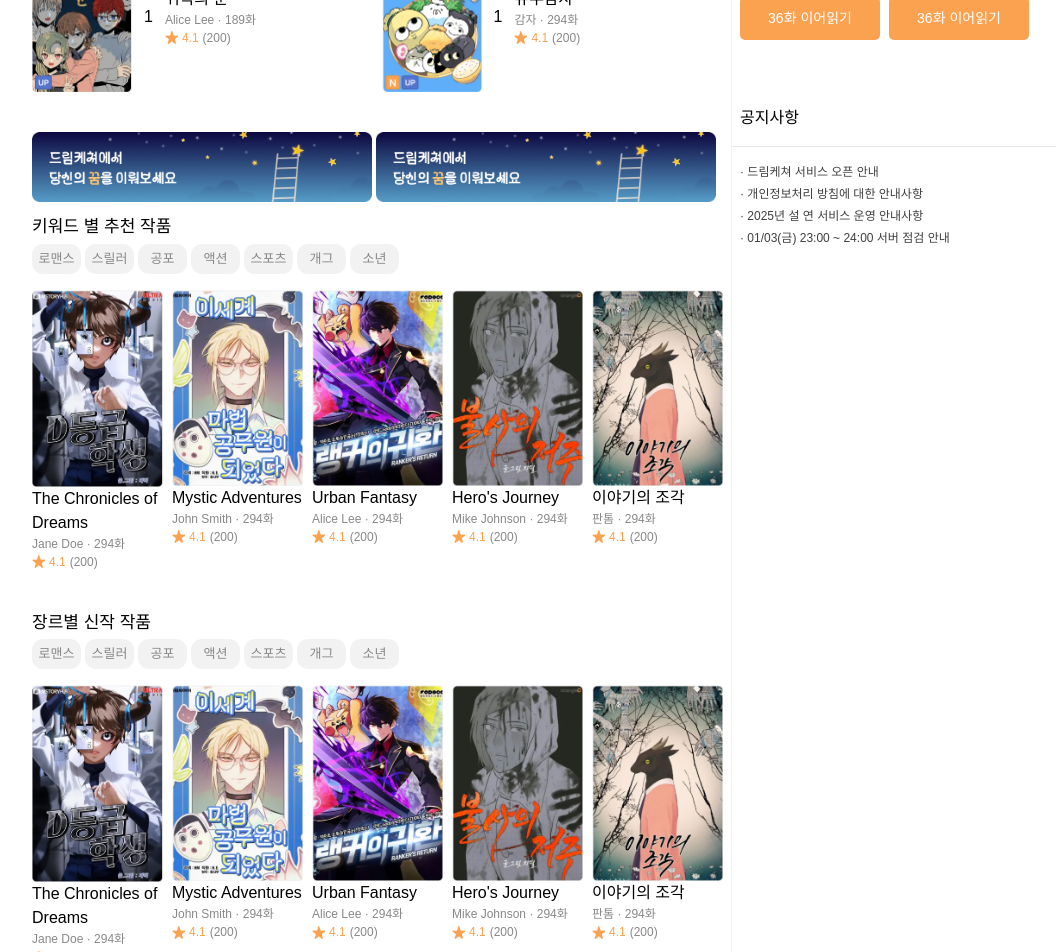
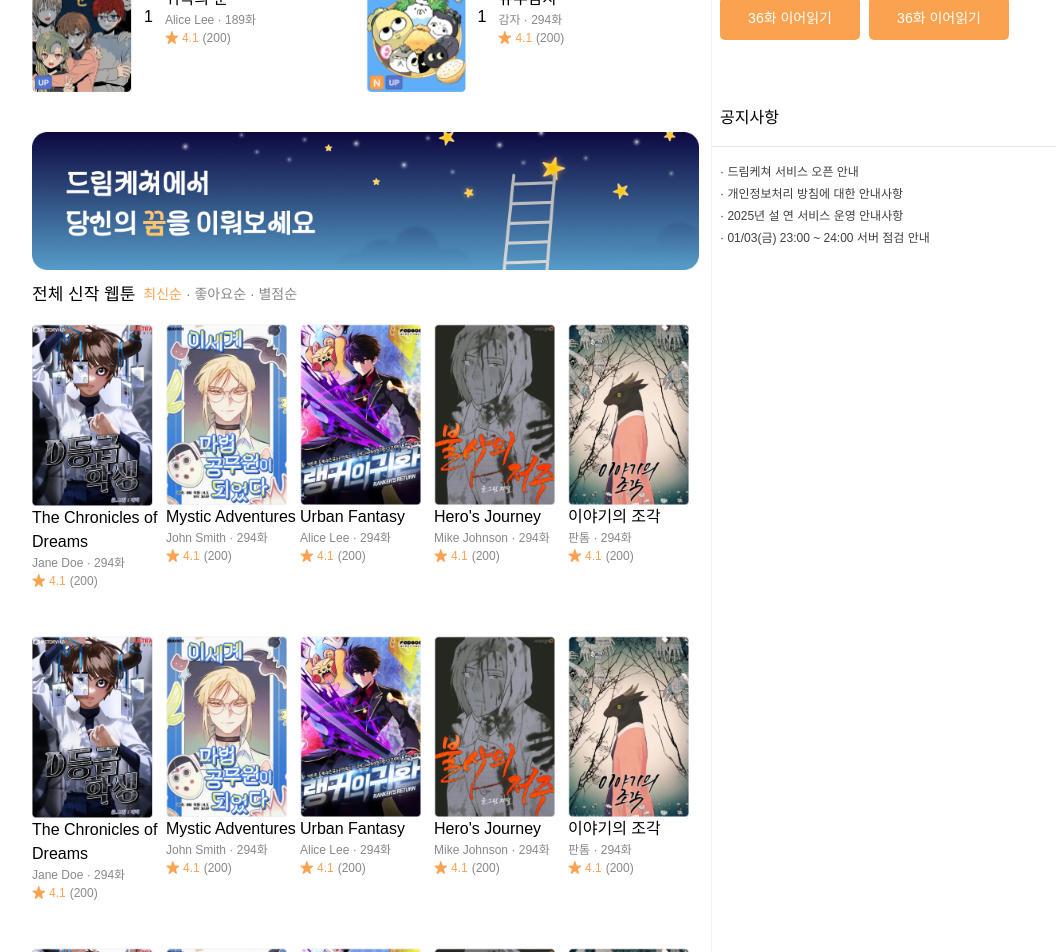
Before and after one commit to Pretzel-11-12/dreamketcher-fe, a Next.js app: page /main/new in a window 1280 px wide. Shown: the part 520-1472 px from the top of the page, without its empty margins (96-1156 px from the left). Built offline with nearby package versions, Linux system fonts and the light colour scheme.

Commit message:
feat: add main/new page.tsx

```diff
--- a/src/app/main/_component/LargeThumbnail.tsx
+++ b/src/app/main/_component/LargeThumbnail.tsx
@@ -1,6 +1,7 @@
 "use client";
 import React, { useState, useRef } from "react";
 import Image from "next/image";
+import { useRouter } from "next/navigation";
 
 interface webtoonData {
   id: number;
@@ -19,10 +20,15 @@ type LargeThumbnailProps = {
 };
 
 const LargeThumbnail: React.FC<LargeThumbnailProps> = ({ webtoon, w, h }) => {
+  const router = useRouter();
+  function tempClickHandler() {
+    router.push(`/webtoon/list`);
+  }
   return (
     <div
       className="flex flex-col cursor-pointer"
       style={{ width: `${w}px`, height: "308px" }}
+      onClick={tempClickHandler}
     >
       <Image
         src={webtoon.image}
--- a/src/app/main/_component/RecentThumbnail.tsx
+++ b/src/app/main/_component/RecentThumbnail.tsx
@@ -2,6 +2,7 @@
 import React, { useState, useRef } from "react";
 import Link from "next/link";
 import Image from "next/image";
+import { useRouter } from "next/navigation";
 // import Button from "@/app/_component/Button";
 
 interface webtoonData {
@@ -18,9 +19,16 @@ type RecentThumbnailProps = {
   webtoon: webtoonData;
 };
 
-const LargeThumbnail: React.FC<RecentThumbnailProps> = ({ webtoon }) => {
+const RecentThumbnail: React.FC<RecentThumbnailProps> = ({ webtoon }) => {
+  const router = useRouter();
+  function tempClickHandler() {
+    router.push(`/webtoon/list`);
+  }
   return (
-    <div className="flex flex-col w-[149px] h-[308px] cursor-pointer">
+    <div
+      className="flex flex-col w-[149px] h-[308px] cursor-pointer"
+      onClick={tempClickHandler}
+    >
       <Image
         src={webtoon.image}
         alt="Webtoon thumbnail image"
@@ -43,4 +51,4 @@ const LargeThumbnail: React.FC<RecentThumbnailProps> = ({ webtoon }) => {
   );
 };
 
-export default LargeThumbnail;
+export default RecentThumbnail;
--- a/src/app/main/_component/WebtoonThumbnail.tsx
+++ b/src/app/main/_component/WebtoonThumbnail.tsx
@@ -1,6 +1,7 @@
 "use client";
 import React, { useState, useRef } from "react";
 import Image from "next/image";
+import { useRouter } from "next/navigation";
 
 interface WebtoonThumbnailData {
   id: number;
@@ -17,8 +18,15 @@ type WebtoonThumbnailProps = {
 };
 
 const WebtoonThumbnail: React.FC<WebtoonThumbnailProps> = ({ webtoon }) => {
+  const router = useRouter();
+  function tempClickHandler() {
+    router.push(`/webtoon/list`);
+  }
   return (
-    <div className="flex w-[256px] h-[150px] cursor-pointer">
+    <div
+      className="flex w-[256px] h-[150px] cursor-pointer"
+      onClick={tempClickHandler}
+    >
       <Image
         src={webtoon.image}
         alt="Webtoon thumbnail image"
--- a/src/app/main/new/page.tsx
+++ b/src/app/main/new/page.tsx
@@ -2,8 +2,8 @@
 
 import Image from "next/image";
 import RecentThumbnail from "@/app/main/_component/RecentThumbnail";
-import LargeThumbnailContainer from "@/app/main/_component/LargeThumbnailContainer";
 import ThumbnailContainer from "@/app/main/_component/ThumbnailContainer";
+import DetailThumbnailContainer from "@/app/main/_component/DetailThumbnailContainer";
 
 interface WebtoonThumbnailData {
   id: number;
@@ -63,24 +63,18 @@ export default function New() {
   return (
     <div className="w-full flex justify-center">
       <div className="flex w-[1024px]">
-        <div className="flex flex-col w-[700px] border-r border-r-line pt-8">
-          <ThumbnailContainer title={"베스트 웹툰"} />
+        <div className="flex flex-col w-[700px] border-r border-r-line pt-8 pr-3">
+          <ThumbnailContainer title={"베스트 신작 웹툰"} />
           <div className="flex gap-1 mt-10">
             <Image
               src="/assets/images/promotion.jpg"
               alt="Site promotion image"
-              width={340}
-              height={60}
-            />
-            <Image
-              src="/assets/images/promotion.jpg"
-              alt="Site promotion image"
-              width={340}
-              height={60}
+              layout="responsive"
+              width={693}
+              height={50}
             />
           </div>
-          <LargeThumbnailContainer title={"키워드 별 추천 작품"} />
-          <LargeThumbnailContainer title={"장르별 신작 작품"} />
+          <DetailThumbnailContainer title={"전체 신작 웹툰"} />
         </div>
         <div className="flex flex-col w-[346px] pt-8 gap-1 ml-2">
           <p>최근 본 작품</p>
--- a/src/app/webtoon/list/page.tsx
+++ b/src/app/webtoon/list/page.tsx
@@ -63,26 +63,12 @@ export default function Detail({
 }: {
   searchParams: { [key: string]: string | string[] | undefined };
 }) {
-  const handleCategoryClick = () => {
-    return null;
-  };
-
-  const handleGenreClick = () => {
-    return null;
-  };
-
   return (
     <div className="flex flex-col items-center mt-[80px] w-full bg-white text-black pb-32">
       <hr className="border-line border-solid" />
-      <CategorySelector
-      // handleCategoryClick={handleCategoryClick}
-      />
+      <CategorySelector />
       <hr className="border-line border-solid" />
-      <GenreSelector
-        selectedGenre={"추천"}
-        categories={categories}
-        // handleGenreClick={handleGenreClick}
-      />
+      <GenreSelector />
       <hr className="border-line border-solid" />
       <div className="w-full flex justify-center">
         <div className="flex w-[1024px]">
```
